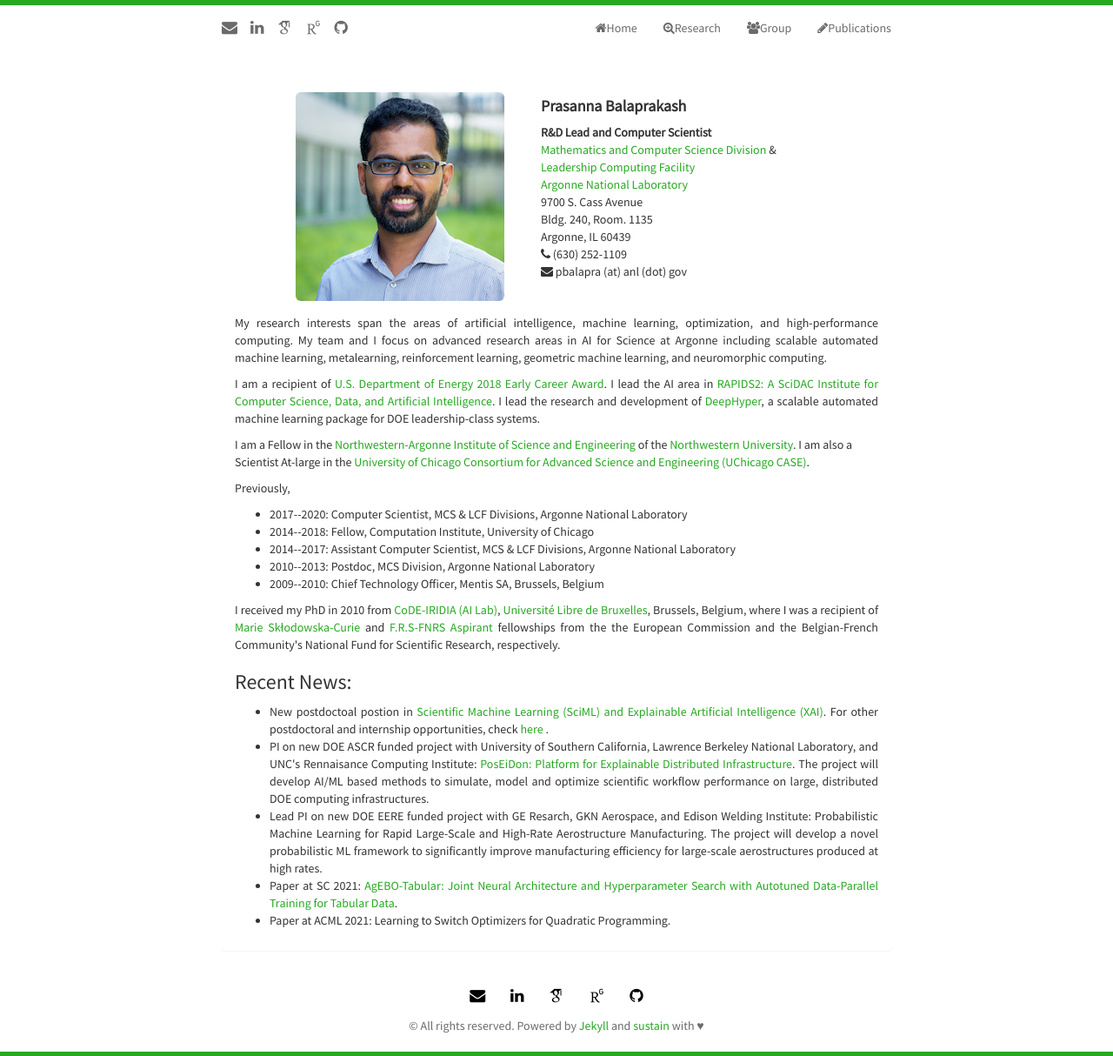
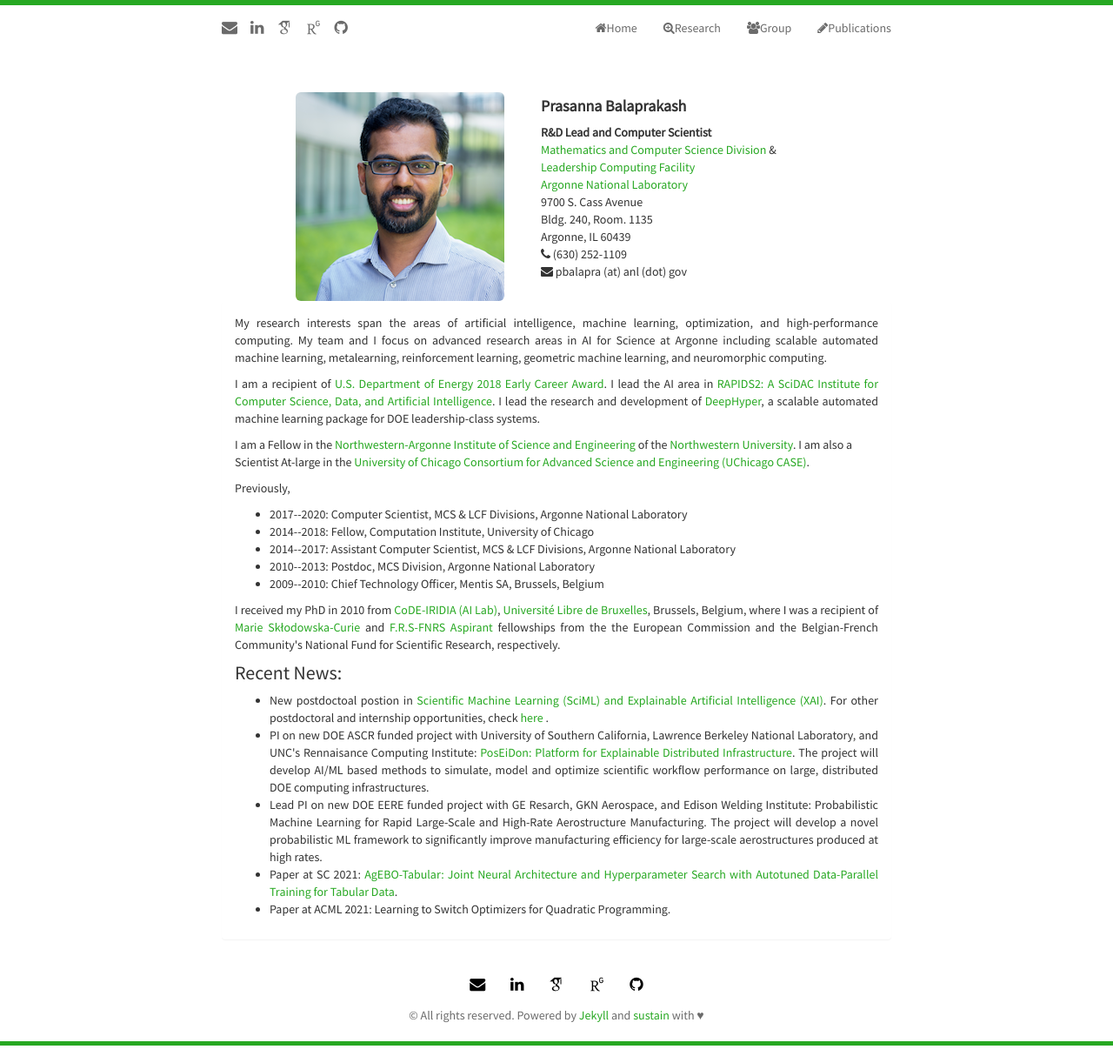
Before and after one commit to pbalapra/pbalapra.github.io, a Jekyll site: the page built from index.html, in a window 1280 px wide. Shown: the whole page at 87% size. Built offline with Jekyll 4.4.1, drawn with Linux system fonts in a browser that asks for light colours; nearby versions of some CDN libraries; some web fonts are replaced; the list of posts is cut into pages by our own code.

```diff
--- a/index.html
+++ b/index.html
@@ -97,7 +97,7 @@ title: Home Page of Prasanna Balaprakash
                 -->
                 </p>
 
-                <h3>Recent News:</h3>
+                <h4>Recent News:</h4>
                 <ul class="itemize1" align="justify">
                     <li class="itemize">New postdoctoal postion in <a href="https://bit.ly/3AxYyLa" target="_blank"> Scientific Machine Learning (SciML) and Explainable Artificial Intelligence (XAI)</a>. For other postdoctoral and internship opportunities, check <a href="{{ site.baseurl }}jobs.html"> here </a>. </li>
                     <li class="itemize">PI on new DOE ASCR funded project with University of Southern California, Lawrence Berkeley National Laboratory, and UNC's Rennaisance Computing Institute: <a href="https://sites.google.com/view/poseidon-workflows/home" target="blank_">PosEiDon: Platform for Explainable Distributed Infrastructure</a>.
```
